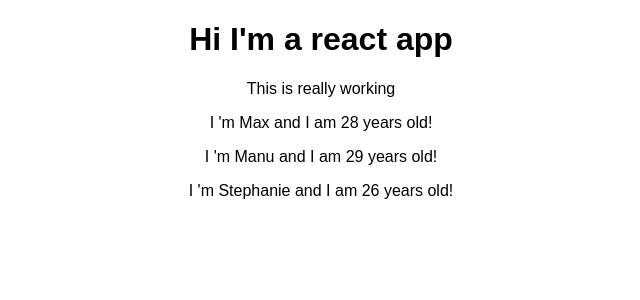
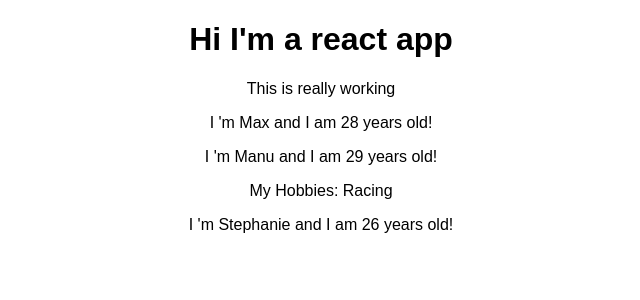
Before and after one commit to techfreakworm/react-course-practice, a React (Create React App) app in the folder react-base-features/: page / in a window 1280 px wide. Shown: the top 300 px of the page, without its empty margins (319-959 px from the left). Built offline with nearby package versions, Linux system fonts and the light colour scheme.

Commit message:
Accessing enclosed data and child HTML using props.children

```diff
--- a/react-base-features/src/Person/Person.js
+++ b/react-base-features/src/Person/Person.js
@@ -1,7 +1,12 @@
 import React from 'react'
 
 const person = (props) => {
-    return <p > I 'm {props.name} and I am {props.age} years old!</p>
+    return (
+    <div>
+        <p > I 'm {props.name} and I am {props.age} years old!</p>
+        <p>{props.children}</p>
+    </div>
+    );
 }
 
 export default person;
```
